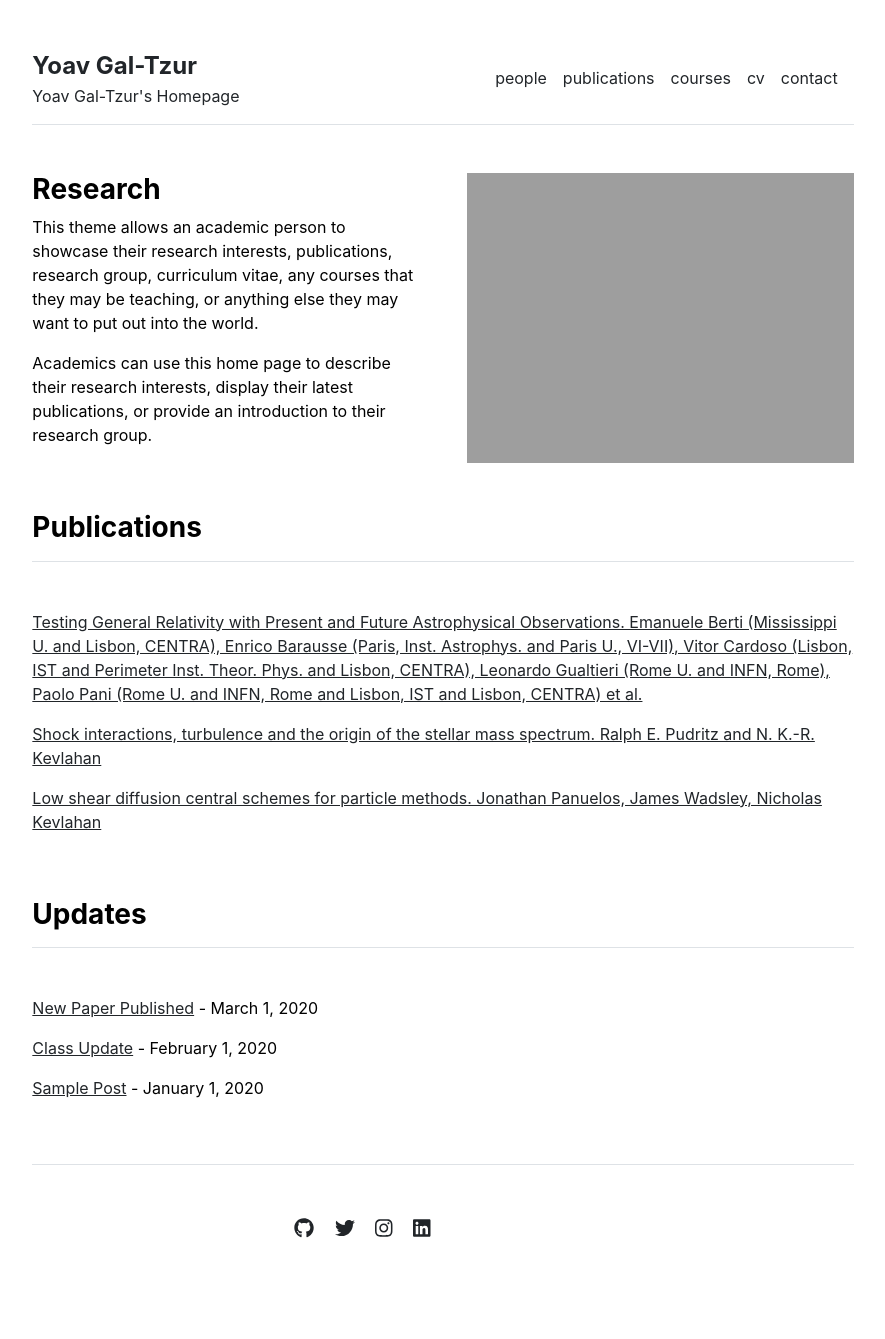
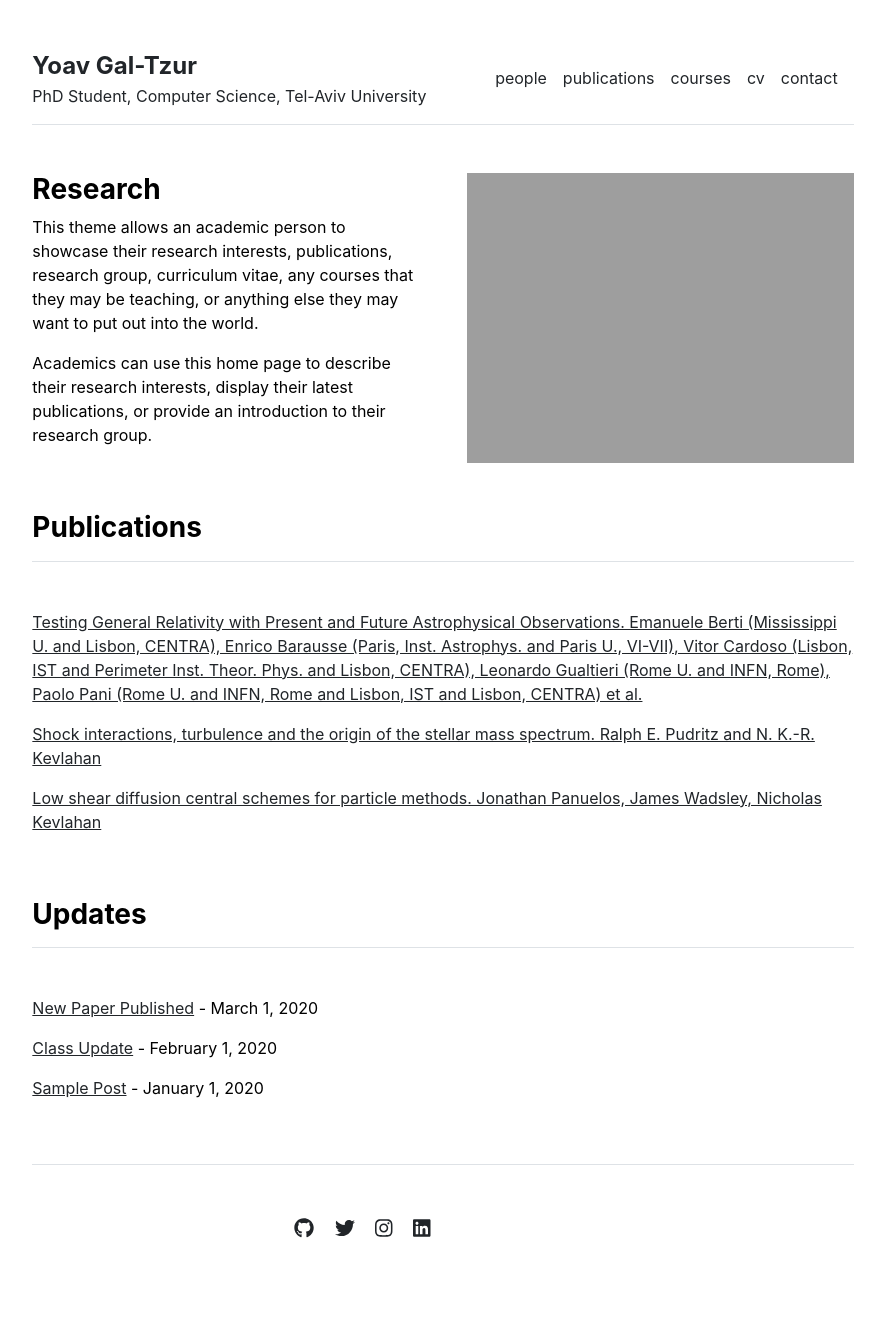
Before and after one commit to yoavGaltzur/yoavGaltzur.github.io, a Jekyll site: the page built from index.md, in a window 1280 px wide. Shown: the whole page, without its empty margins (197-1082 px from the left). Built offline with Jekyll 4.4.1, drawn with Linux system fonts in a browser that asks for light colours.

Commit message:
Update description

```diff
--- a/_config.yml
+++ b/_config.yml
@@ -1,4 +1,4 @@
 url: "" # the base hostname & protocol for your site, e.g. http://example.com
 baseurl: "" # the subpath of your site, e.g. /blog
 title: "Yoav Gal-Tzur" # the name of your site, e.g. ACME Corp.
-description: "Yoav Gal-Tzur's Homepage"
+description: "PhD Student, Computer Science, Tel-Aviv University"
```
